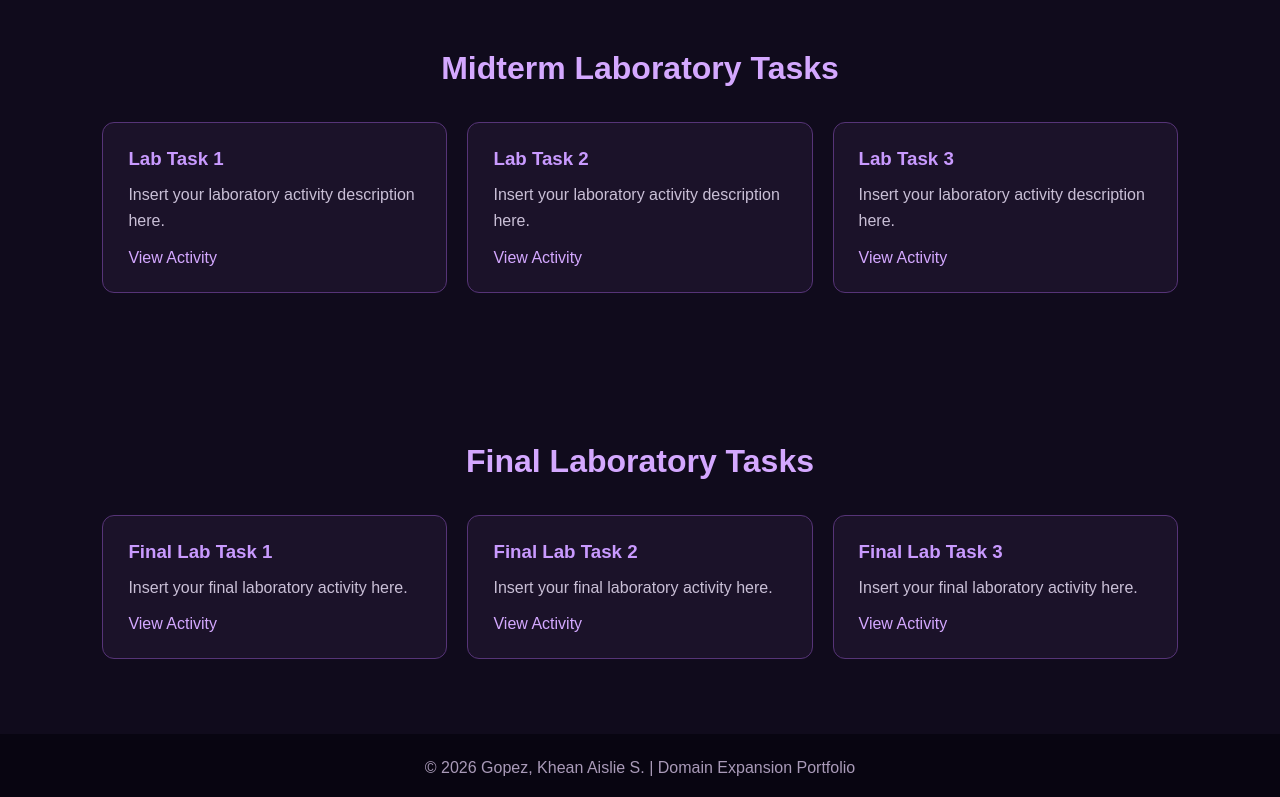
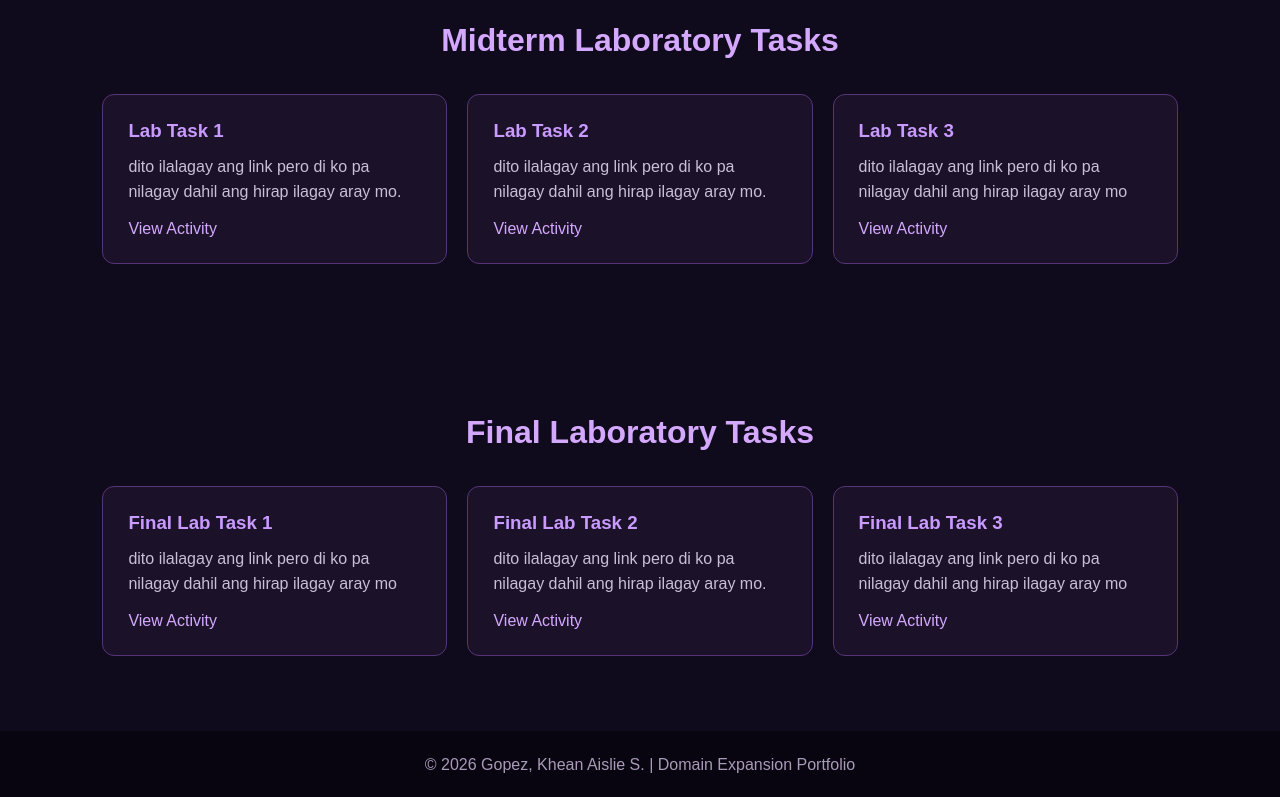
Before and after one commit to gopezkhean78-ui/Pogi-ako, a plain HTML site: page index.html in a window 1280 px wide. Shown: the part 1620-2417 px from the top of the page. Drawn offline with Linux system fonts and the light colour scheme.

Commit message:
Update index.html

```diff
--- a/index.html
+++ b/index.html
@@ -286,11 +286,8 @@
         <h2>About Me</h2>
 
         <p>
-            Hello! I am Gopez, Khean Aislie S., a student who is
-            continuously learning and improving my skills.
-            This portfolio contains my activities, laboratory tasks,
-            and experiences throughout the course.
-            I believe that every lesson is an opportunity to grow.
+            Hello! I am Gopez, Khean Aislie S, a aspiring students
+            wants to be a developer on the future. may bitaw pero di matitibag rawr.
         </p>
     </section>
 
@@ -315,19 +312,19 @@
 
             <div class="task-card">
                 <h3>Lab Task 1</h3>
-                <p>Insert your laboratory activity description here.</p>
+                <p>dito ilalagay ang link pero di ko pa nilagay dahil ang hirap ilagay aray mo.</p>
                 <a href="#">View Activity</a>
             </div>
 
             <div class="task-card">
                 <h3>Lab Task 2</h3>
-                <p>Insert your laboratory activity description here.</p>
+                <p>dito ilalagay ang link pero di ko pa nilagay dahil ang hirap ilagay aray mo.</p>
                 <a href="#">View Activity</a>
             </div>
 
             <div class="task-card">
                 <h3>Lab Task 3</h3>
-                <p>Insert your laboratory activity description here.</p>
+                <p>dito ilalagay ang link pero di ko pa nilagay dahil ang hirap ilagay aray mo</p>
                 <a href="#">View Activity</a>
             </div>
 
@@ -342,19 +339,19 @@
 
             <div class="task-card">
                 <h3>Final Lab Task 1</h3>
-                <p>Insert your final laboratory activity here.</p>
+                <p>dito ilalagay ang link pero di ko pa nilagay dahil ang hirap ilagay aray mo</p>
                 <a href="#">View Activity</a>
             </div>
 
             <div class="task-card">
                 <h3>Final Lab Task 2</h3>
-                <p>Insert your final laboratory activity here.</p>
+                <p>dito ilalagay ang link pero di ko pa nilagay dahil ang hirap ilagay aray mo.</p>
                 <a href="#">View Activity</a>
             </div>
 
             <div class="task-card">
                 <h3>Final Lab Task 3</h3>
-                <p>Insert your final laboratory activity here.</p>
+                <p>dito ilalagay ang link pero di ko pa nilagay dahil ang hirap ilagay aray mo</p>
                 <a href="#">View Activity</a>
             </div>
 
```
